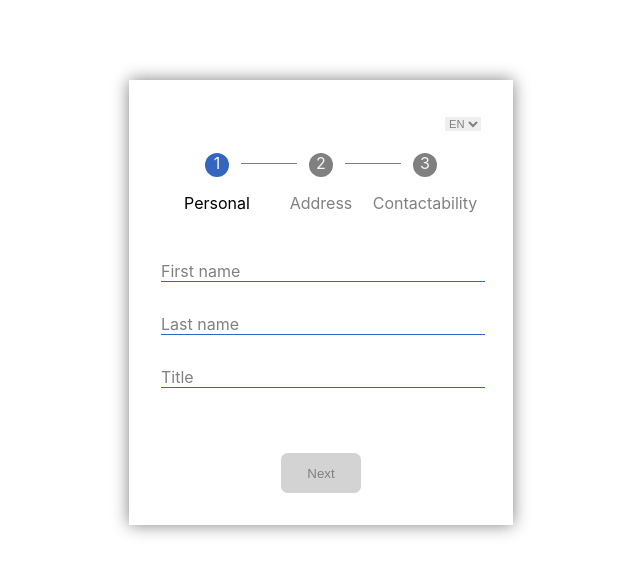
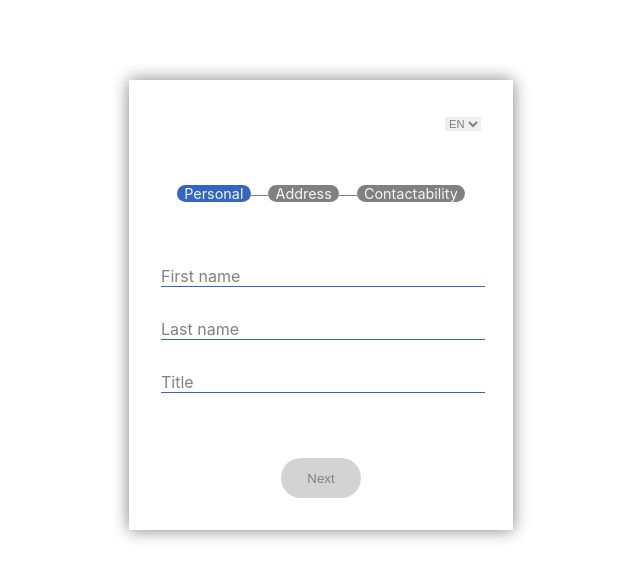
Before and after one commit to haimleibman/multistageForm, a React app: page / in a window 1280 px wide. Shown: the top 580 px of the page, without its empty margins (319-959 px from the left). Built offline with nearby package versions, Linux system fonts and the light colour scheme.

Commit message:
my visual changes

```diff
--- a/src/Button/Button.module.css
+++ b/src/Button/Button.module.css
@@ -1,7 +1,7 @@
 .button {
     color: whitesmoke;
     background-color: var(--blue);
-    border-radius: .5em;
+    border-radius: 2em;
     width: 6em;
     height: 3em;
     border-style: none;
--- a/src/InputSection/InputSection.module.css
+++ b/src/InputSection/InputSection.module.css
@@ -3,8 +3,6 @@
     flex-direction: column;
     justify-content: flex-start;
     align-items: stretch;
-    margin: auto;
-    margin-top: 1em;
-    margin-bottom: 3em;
+    margin: 3em auto;
     height: 10em;
 }
--- a/src/ProcessBar/ProcessBar.jsx
+++ b/src/ProcessBar/ProcessBar.jsx
@@ -1,10 +1,12 @@
-import React, { Fragment } from 'react';
+import React, { Fragment, useContext } from 'react';
 import styles from './ProcessBar.module.css';
+import classNames from 'classnames';
 
 import { sections } from '../sharedModels/sections.model';
-import Step from '../Step/Step';
+import { SectionContext } from '../App/App';
 
 const ProcessBar = () => {
+    const {currentSection} = useContext(SectionContext);
     const sectionsValues = Object.values(sections);
 
     return (
@@ -13,7 +15,7 @@ const ProcessBar = () => {
             {
                 return (
                     <Fragment key={index}>
-                        <Step index={index} text={section}/>
+                        <p className={classNames(styles.section, {[styles.current]: section === currentSection})}>{section}</p>
                         {index !== (sectionsValues.length - 1) && <div className={styles.path}></div>}
                     </Fragment>
                 )
--- a/src/ProcessBar/ProcessBar.module.css
+++ b/src/ProcessBar/ProcessBar.module.css
@@ -1,8 +1,22 @@
 .process {
     display: flex;
     justify-content: space-around;
-    width: 80%;
-    margin: auto;
+    width: 90%;
+    margin: 2em auto;
+}
+
+.section {
+    color: whitesmoke;
+    background-color: gray;
+    border-radius: 2em;
+    width: max-content;
+    font-size: .9em;
+    padding: 0 .5em;
+    margin: 0;
+}
+
+.current {
+    background-color: var(--blue);
 }
 
 .path {
--- a/src/Step/Step.jsx
+++ /dev/null
@@ -1,19 +0,0 @@
-import React, { useContext } from 'react';
-import styles from './Step.module.css';
-import classNames from 'classnames';
-import { SectionContext } from '../App/App';
-import useLanguageSwitcher from '../sharedModels/LanguageSwitcher';
-
-const Step = (props) => {
-    const {currentSection} = useContext(SectionContext);
-    const text = useLanguageSwitcher(props.text);
-
-    return (
-        <div className={classNames(styles.stepContainer, {[styles.current]: props.text === currentSection})}>
-            <div className={styles.index}>{props.index + 1}</div>
-            <p className={styles.name}>{text}</p>
-        </div>
-    )
-}
-
-export default Step;
--- a/src/Step/Step.module.css
+++ /dev/null
@@ -1,29 +0,0 @@
-.stepContainer {
-    display: flex;
-    flex-direction: column;
-    align-items: center;
-    width: 3em;
-}
-
-.index {
-    color: whitesmoke;
-    background-color: gray;
-    border-radius: 50%;
-    text-align: center;
-    width: 1.5em;
-    height: 1.5em;
-}
-
-.name {
-    color: gray;
-    width: 10em;
-    text-align: center;
-}
-
-.current > .index{
-    background-color: #3466c0;
-}
-
-.current > .name {
-    color: black;
-}
```
